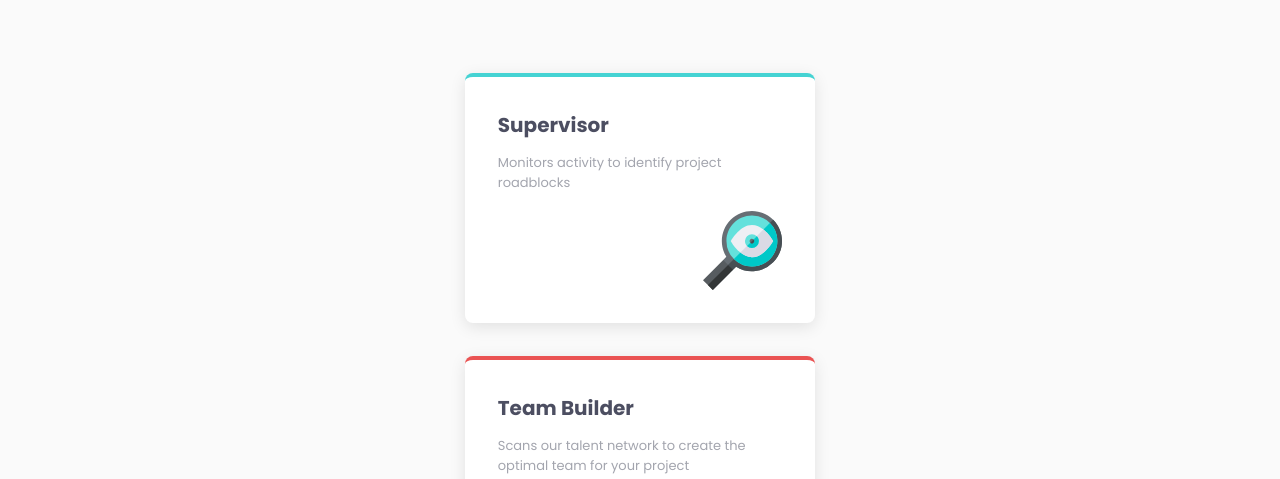
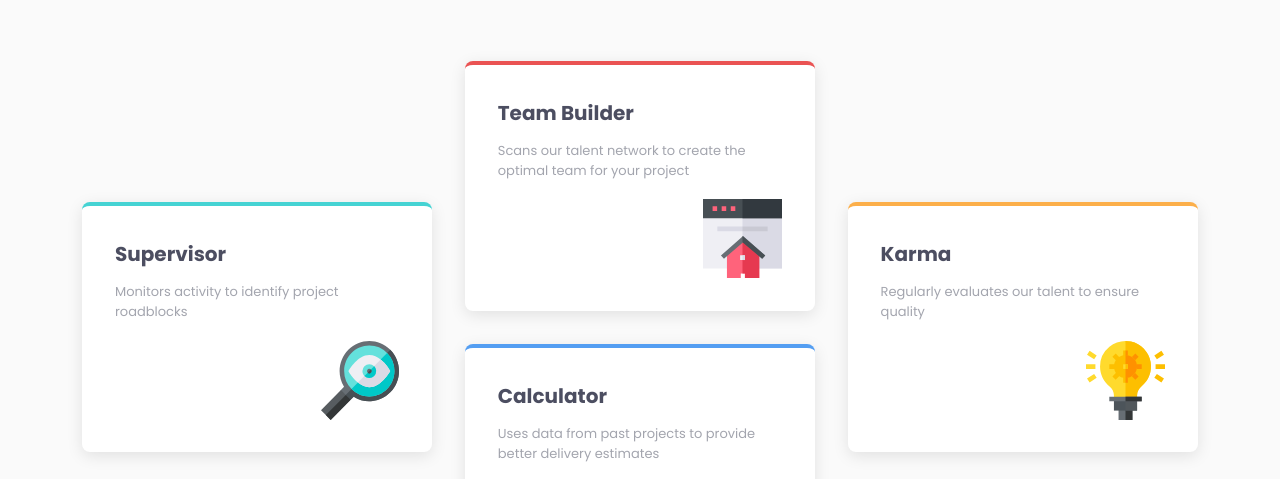
Before and after one commit to morauszkia/fm-feature-section, a plain HTML site: page index.html in a window 1280 px wide. Shown: the part 258-737 px from the top of the page. Drawn offline with Linux system fonts and the light colour scheme.

Commit message:
styles: media queries for larger screens

```diff
--- a/styles.css
+++ b/styles.css
@@ -43,7 +43,7 @@ main {
   display: flex;
   flex-direction: column;
   justify-content: space-between;
-  gap: 7.6rem;
+  gap: clamp(6.4rem, calc(8.2rem - 1.5vw), 7.6rem);
   align-items: center;
 }
 
@@ -69,13 +69,15 @@ main {
 .features {
   display: grid;
   gap: var(--ws-inner);
+  justify-items: center;
+  align-items: center;
   max-width: 100%;
   list-style-type: none;
 }
 
 .features__feature {
   aspect-ratio: 7/5;
-  max-width: 350px;
+  max-width: 35rem;
   background-color: #fff;
   border-radius: 8px;
   padding: var(--ws-inner);
@@ -136,3 +138,45 @@ footer {
   color: var(--color-very-dark-blue);
   font-weight: 600;
 }
+
+@media (min-width: 45rem) {
+  .features {
+    grid-template-columns: repeat(2, 1fr);
+  }
+
+  .features__feature {
+    max-width: min(40vw, 35rem);
+  }
+
+  .feature--red {
+    grid-column: 1 / span 2;
+    grid-row: 1;
+  }
+
+  .feature--blue {
+    grid-column: 1 / span 2;
+  }
+}
+
+@media (min-width: 75rem) {
+  .features {
+    grid-template-columns: repeat(3, 1fr);
+  }
+
+  .feature--cyan {
+    grid-column: 1;
+    grid-row: 1 / span 2;
+  }
+
+  .feature--red {
+    grid-column: 2;
+  }
+
+  .feature--blue {
+    grid-column: 2;
+  }
+
+  .feature--orange {
+    grid-row: 1 / span 2;
+  }
+}
```
